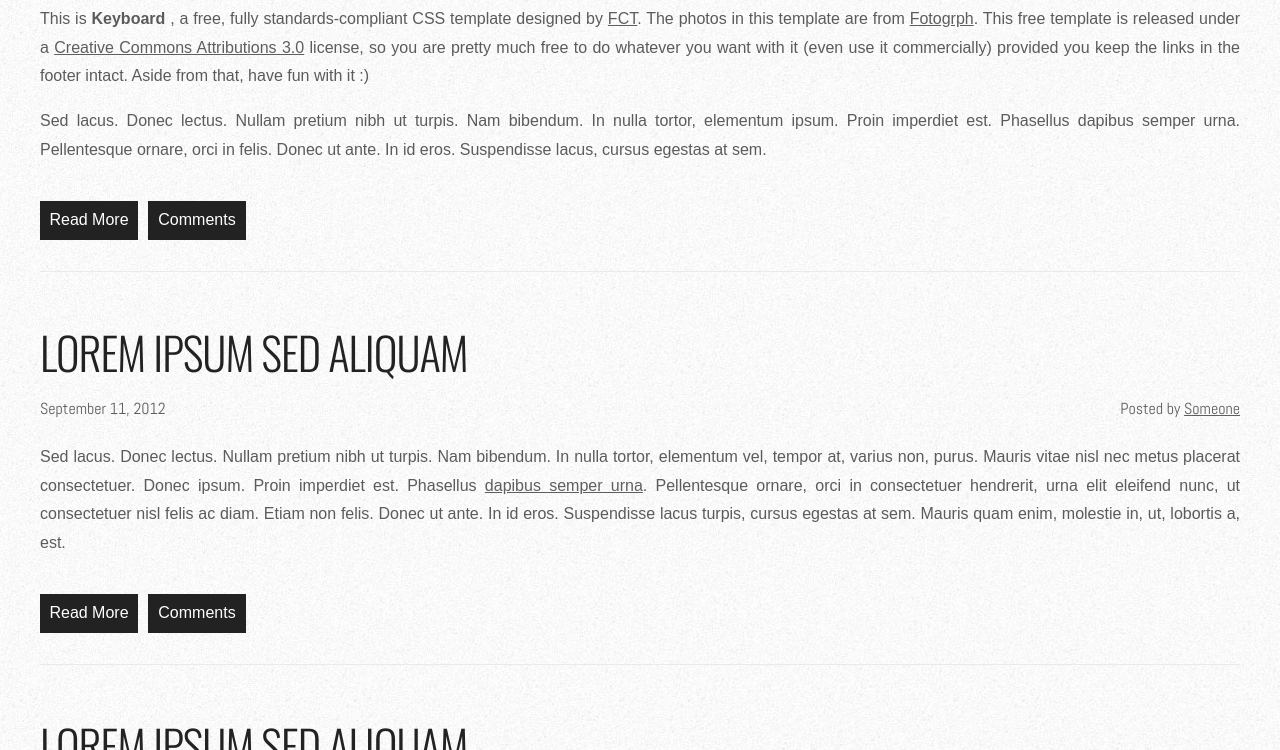
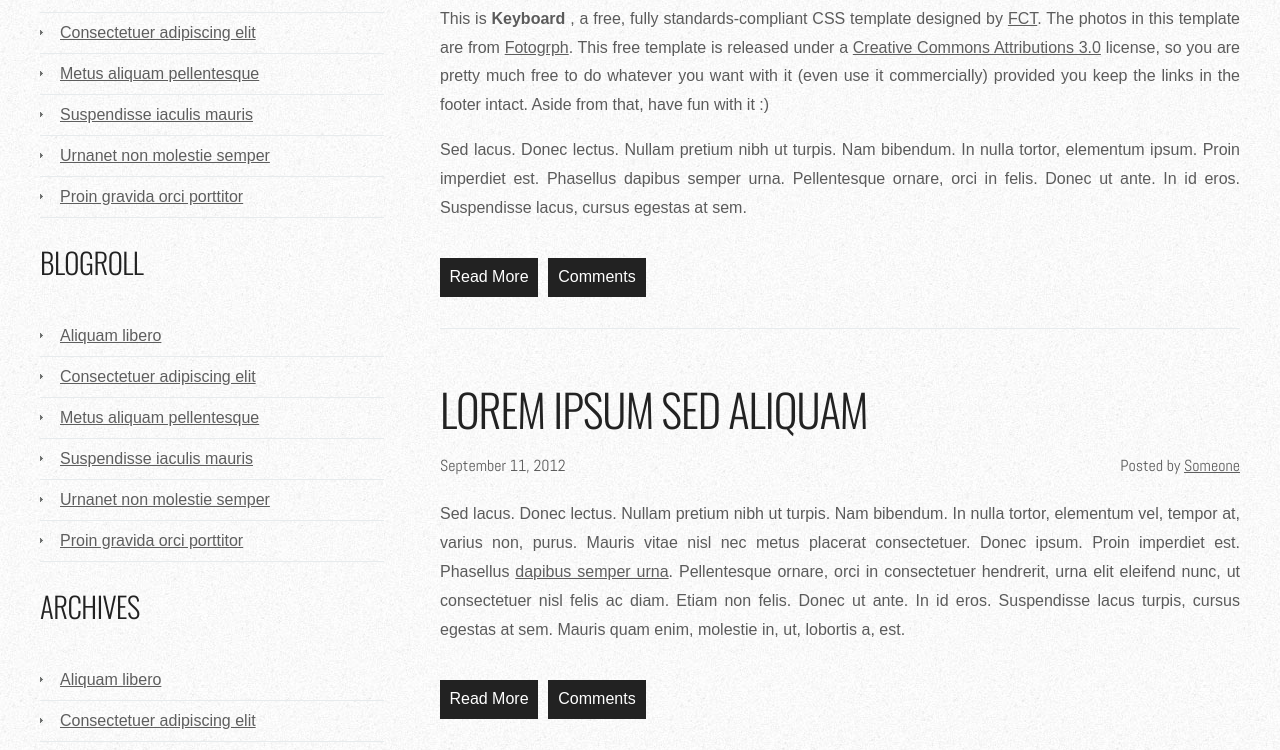
Before and after one commit to jlreed2/project_transformation_reed_jennifer, a plain HTML site: page index.html in a window 1280 px wide. Shown: the part 709-1459 px from the top of the page. Drawn offline with nearby package versions, Linux system fonts and the light colour scheme.

Commit message:
Responsively move sidebar along main in larger screens
Also fixed issue with banner image not repositioning properly with responsiveness

```diff
--- a/css/main.css
+++ b/css/main.css
@@ -240,6 +240,18 @@ a {
     text-decoration: none;
 }
 
+@media (min-width: 950px) {
+    #content {
+        float: right;
+        margin-left: 3.5em;
+        width: calc(100% / 3 * 2);
+    }
+    #sidebar {
+        float: left;
+        width: calc(100% / 3 - 3.5em);
+    }
+}
+
 /* Sidebar */
 
 #sidebar {
@@ -326,8 +338,11 @@ a {
     color: #5e5e5e;
 }
 
+#banner {
+    margin: 0 auto;
+}
+
 #banner img {
-    margin: 0 auto;
     width: 100%;
     height: auto;
 }
```
